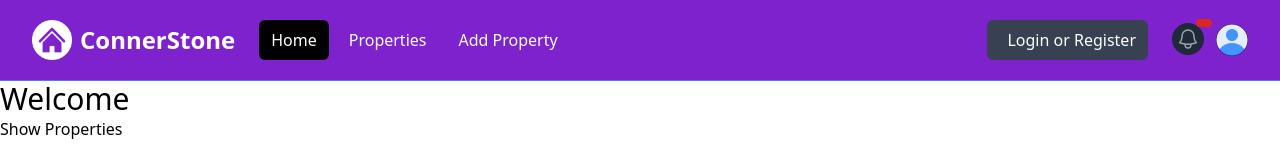
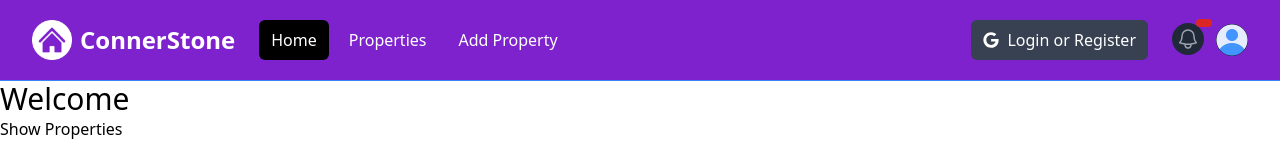
Before and after one commit to Connok/connerstone, a Next.js app: page / in a window 1280 px wide. Shown: the top 160 px of the page. Built offline with nearby package versions, Linux system fonts and the light colour scheme.

Commit message:
google icon

```diff
--- a/components/Navbar.jsx
+++ b/components/Navbar.jsx
@@ -2,6 +2,7 @@ import Image from "next/image";
 import Link from "next/link";
 import logo from "@/assets/images/logo-white.png";
 import profileDefault from "@/assets/images/profile.png";
+import { FaGoogle } from "react-icons/fa";
 
 const Navbar = () => {
   return (
@@ -74,7 +75,7 @@ const Navbar = () => {
           <div className="hidden md:block md:ml-6">
             <div className="flex items-center">
               <button className="flex items-center text-white bg-gray-700 hover:bg-gray-900 hover:text-white rounded-md px-3 py-2">
-                <i className="fa-brands fa-google text-white mr-2"></i>
+                <FaGoogle className="text-white mr-2" />
                 <span>Login or Register</span>
               </button>
             </div>
--- a/package.json
+++ b/package.json
@@ -9,9 +9,10 @@
     "lint": "next lint"
   },
   "dependencies": {
+    "next": "14.1.0",
     "react": "^18",
     "react-dom": "^18",
-    "next": "14.1.0"
+    "react-icons": "^5.0.1"
   },
   "devDependencies": {
     "autoprefixer": "^10.0.1",
```
Also changed, not shown: 1 other file (tests, documents, lock files or other folders).
